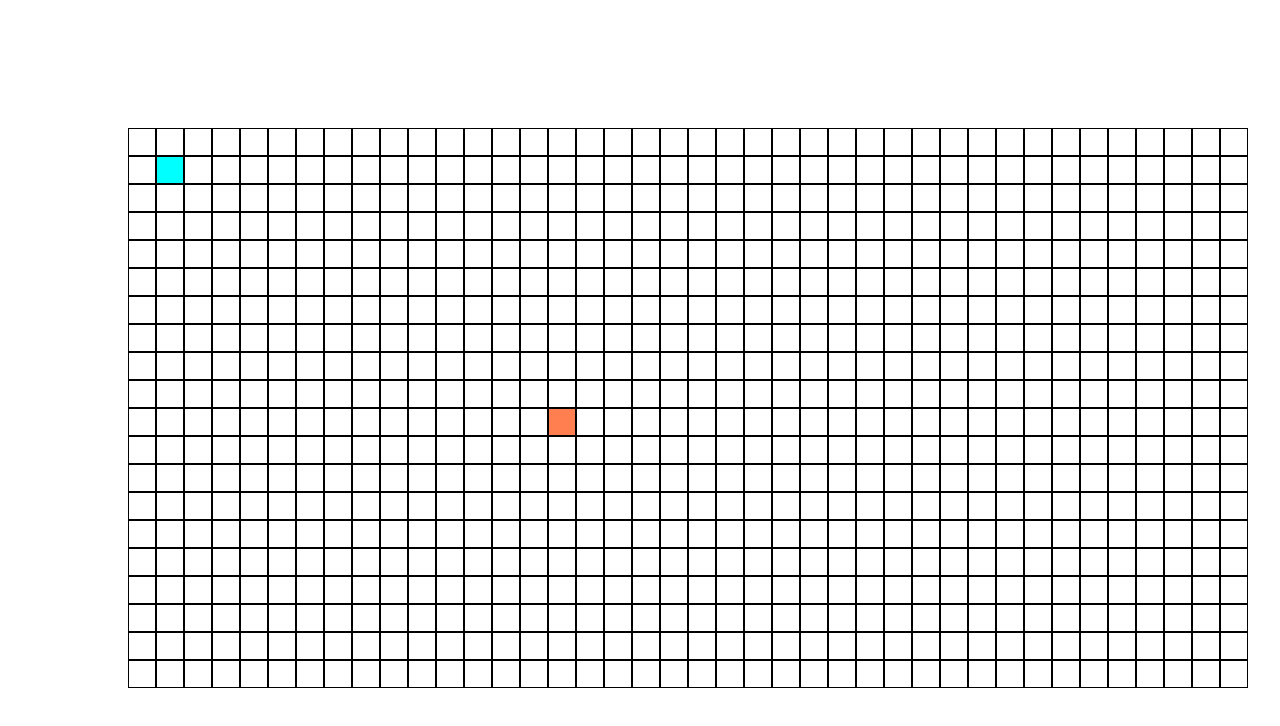
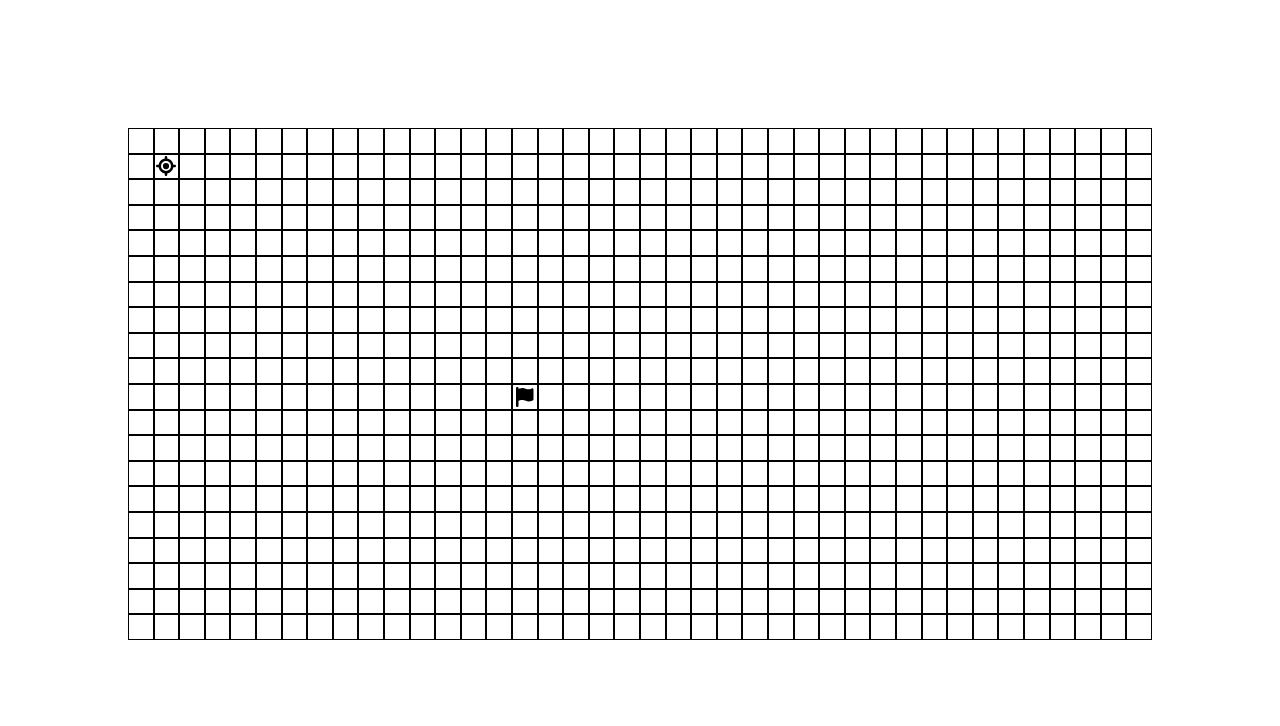
Before and after one commit to Zsoltbanyai/pathfinding-react, a React (Create React App) app: page / in a window 1280 px wide. Shown: the top 726 px of the page. Built offline with nearby package versions, Linux system fonts and the light colour scheme.

Commit message:
add basic, dynamic CSS styling

```diff
--- a/package.json
+++ b/package.json
@@ -3,6 +3,9 @@
   "version": "0.1.0",
   "private": true,
   "dependencies": {
+    "@fortawesome/fontawesome-svg-core": "^6.2.1",
+    "@fortawesome/free-solid-svg-icons": "^6.2.1",
+    "@fortawesome/react-fontawesome": "^0.2.0",
     "react": "^17.0.1",
     "react-dom": "^17.0.1",
     "react-draggable": "^4.4.5",
--- a/src/pathfinding/grid/Grid.css
+++ b/src/pathfinding/grid/Grid.css
@@ -1,8 +1,5 @@
 .grid {
     display: grid;
-    grid-template-rows: repeat(20, 1fr);
-    grid-template-columns: repeat(40, 1fr);
-    width: 80%;
     margin: auto;
     padding-top: 10%;
     grid-gap: 0;
--- a/src/pathfinding/grid/Grid.jsx
+++ b/src/pathfinding/grid/Grid.jsx
@@ -5,6 +5,8 @@ import {useState} from "react";
 export const Grid = () => {
     const NUM_OF_ROWS = 20
     const NUM_OF_COLS = 40
+    const GRID_WIDTH = NUM_OF_COLS * 2
+
     const [startNode, setStartNode] = useState('1-1');
     const [endNode, setEndNode] = useState('10-15');
     const [activeNodeType, setActiveNodeType] = useState(null);
@@ -41,7 +43,11 @@ export const Grid = () => {
     }
 
     return (
-        <div className="grid">
+        <div className="grid" style={{
+            gridTemplateRows: `repeat(${NUM_OF_ROWS}, minmax(2vw, 1fr))`,
+            gridTemplateColumns: `repeat(${NUM_OF_COLS}, minmax(2vw, 1fr))`,
+            width: `${GRID_WIDTH}%`
+        }}>
             {grid.map((node) => (
                 <Node
                     key={node.id}
--- a/src/pathfinding/node/Node.css
+++ b/src/pathfinding/node/Node.css
@@ -1,25 +1,30 @@
 .node {
-    width: 28px;
-    height: 28px;
+    display: flex;
+    align-items: center;
+    justify-content: center;
     border: 1px solid black;
     box-sizing: border-box;
 }
 
-.node.start-node {
-    background-color: aqua;
-    animation: pulse 400ms ease-in-out forwards;
+.node .start-icon {
+    font-size: 20px;
+    animation: grow 0.5s ease-in-out forwards;
 }
 
-.node.end-node {
-    background-color: coral;
-    animation: pulse 400ms ease-in-out forwards;
+.node .end-icon {
+    font-size: 20px;
+    animation: grow 0.5s ease-in-out forwards;
 }
 
-@keyframes pulse {
-    0% {
-        transform: scale(0.2);
+@keyframes grow {
+    from {
+        transform: scale(0.3);
     }
-    100% {
+    to {
         transform: scale(1);
     }
 }
+
+.node.wall {
+    background-color: black;
+}
--- a/src/pathfinding/node/Node.jsx
+++ b/src/pathfinding/node/Node.jsx
@@ -1,5 +1,7 @@
 import './Node.css'
 import { useEffect } from "react"
+import { FontAwesomeIcon } from '@fortawesome/react-fontawesome'
+import {faFlag, faLocationCrosshairs} from '@fortawesome/free-solid-svg-icons'
 
 export const Node = ({ nodeId, isStart, isEnd, activeNodeType, onClick, onMouseEnter }) => {
 
@@ -19,6 +21,8 @@ export const Node = ({ nodeId, isStart, isEnd, activeNodeType, onClick, onMouseE
             onClick={onClick}
             onMouseEnter={onMouseEnter}
         >
+            {isStart && <FontAwesomeIcon icon={faLocationCrosshairs} className="start-icon"/>}
+            {isEnd && <FontAwesomeIcon icon={faFlag} className="end-icon"/>}
         </div>
     );
 
```
Also changed, not shown: 1 other file (tests, documents, lock files or other folders).
